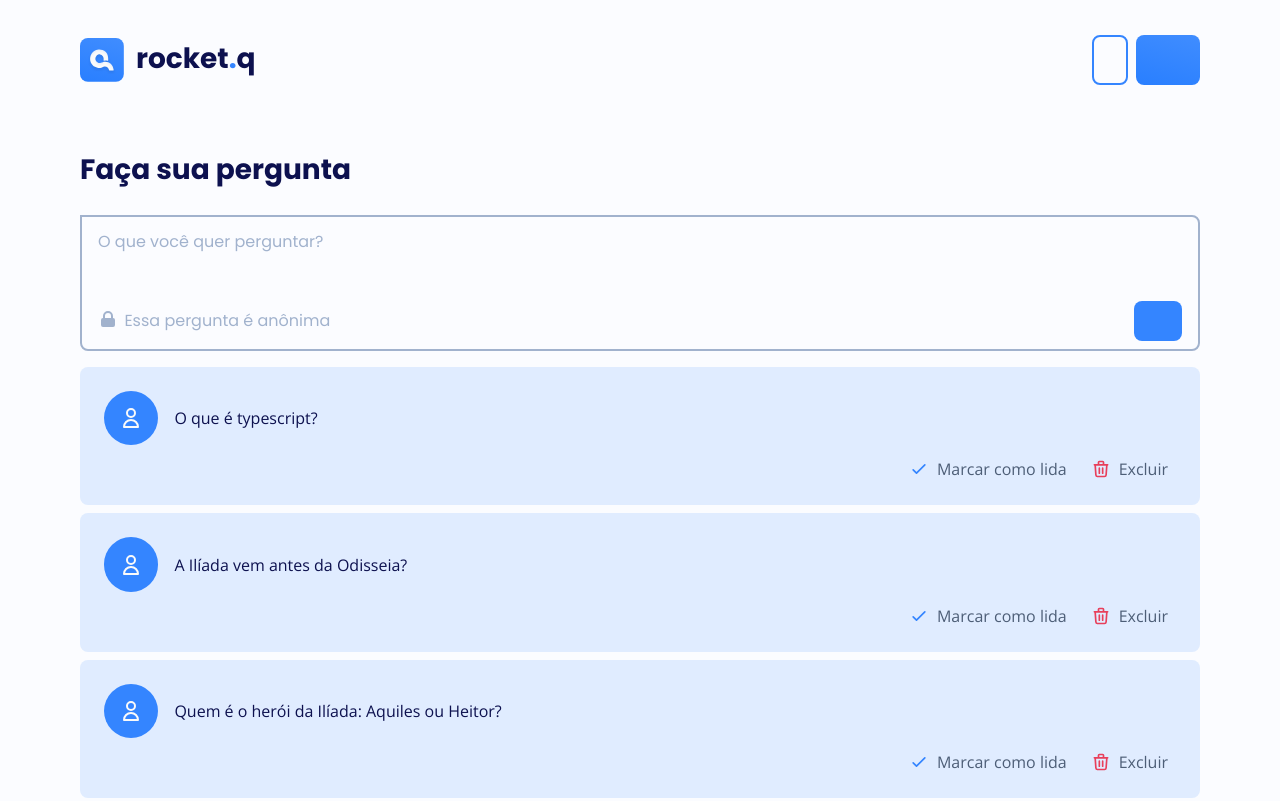
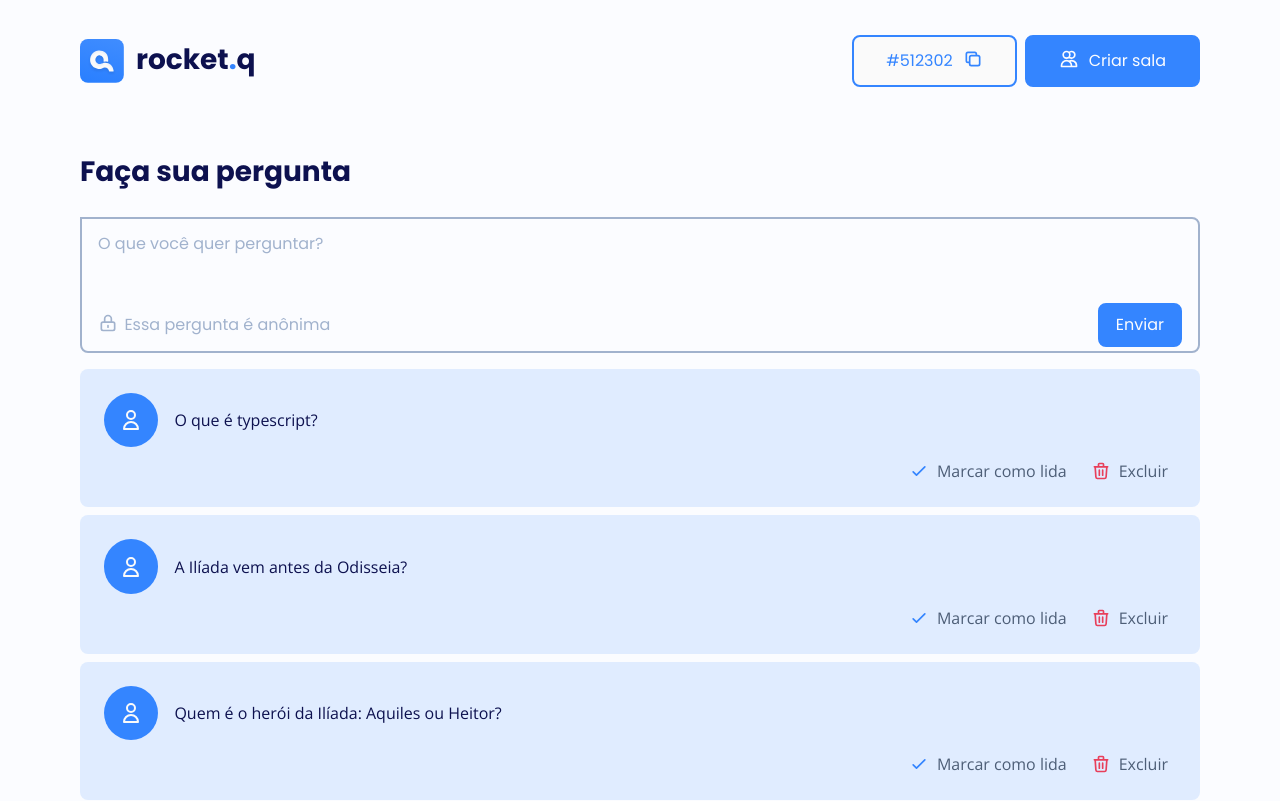
Before and after one commit to yammartins/rocket.q-clone, a React (Vite) app: page /message in a window 1280 px wide. Shown: the top 801 px of the page. Built offline with nearby package versions, Linux system fonts and the light colour scheme.

Commit message:
clean buttons

```diff
--- a/src/components/Button/index.tsx
+++ b/src/components/Button/index.tsx
@@ -1,22 +1,19 @@
 import { HTMLAttributes } from 'react';
 
-import { UsersIcon, DuplicateIcon } from '@heroicons/react/outline';
+import {
+  UsersIcon, UserIcon, DuplicateIcon, LockClosedIcon,
+} from '@heroicons/react/outline';
+import { LogoutIcon } from '@heroicons/react/solid';
 import classNames from 'classnames';
 
 interface ButtonProps extends HTMLAttributes<HTMLButtonElement> {
   full?: boolean,
   size?: 'sm' | 'md',
-  label: string,
-  iconLeft?: 'users' | 'duplicate',
-  iconRight?: 'users' | 'duplicate',
+  label: string | number,
+  iconLeft?: 'users' | 'user' | 'lock' | 'login',
+  iconRight?: 'duplicate',
   appearance?: 'outline' | 'solid';
   submit?: boolean,
-  enterchannel?: boolean;
-  maincreate?: boolean;
-  serverid?: number;
-  channelid?: boolean;
-  minicreate?: boolean;
-  form?: boolean;
 }
 
 const Button: React.FC<ButtonProps> = ({
@@ -26,13 +23,8 @@ const Button: React.FC<ButtonProps> = ({
   iconLeft,
   iconRight,
   appearance = 'solid',
-  enterchannel,
   submit,
-  maincreate,
-  channelid,
-  minicreate,
   className,
-  form,
   ...rest
 }) => {
   const styled = classNames(
@@ -43,16 +35,15 @@ const Button: React.FC<ButtonProps> = ({
     `is-${appearance}`,
     iconLeft && 'is-icon-left',
     iconRight && 'is-icon-right',
-    enterchannel && 'enterchannel',
-    maincreate && 'hp-createchannel',
-    channelid && 'channel-id',
-    minicreate && 'minicreate',
-    form && 'chat-submit',
   );
 
   const icons = {
     users: <UsersIcon />,
     duplicate: <DuplicateIcon />,
+    user: <UserIcon />,
+    lock: <LockClosedIcon />,
+    login: <LogoutIcon />,
+
   };
 
   return (
--- a/src/pages/Channel/index.tsx
+++ b/src/pages/Channel/index.tsx
@@ -1,6 +1,5 @@
 import { Link } from 'react-router-dom';
 
-import { UsersIcon, DuplicateIcon } from '@heroicons/react/outline';
 import { LockClosedIcon } from '@heroicons/react/solid';
 
 import Logo from '../../assets/Icon.svg';
@@ -19,16 +18,9 @@ const Channel: React.FC = () => (
         </h1>
       </div>
       <div className="channel-buttons flex gap-2">
-        <Button channelid>
-          #512302
-          <DuplicateIcon className="create w-5 h-5" />
-        </Button>
+        <Button label="#512302" iconRight="duplicate" appearance="outline" className="gap-[0.625rem]" />
         <Link to="/createsala">
-          <Button minicreate submit>
-            <UsersIcon className="create w-[1.1rem] h-[1.1rem]" />
-
-            Criar sala
-          </Button>
+          <Button label="Criar sala" submit iconLeft="users" className="gap-[0.625rem]" />
         </Link>
       </div>
     </header>
@@ -47,9 +39,7 @@ const Channel: React.FC = () => (
               <LockClosedIcon className="w-5 h-5" />
               Essa pergunta é anônima
             </span>
-            <Button form>
-              Enviar
-            </Button>
+            <Button size="sm" label="Enviar" />
           </div>
         </div>
       </div>
--- a/src/pages/ChannelMessage/index.tsx
+++ b/src/pages/ChannelMessage/index.tsx
@@ -1,13 +1,9 @@
 import { useState } from 'react';
 import { Link } from 'react-router-dom';
-import { useLocation } from 'react-router-dom';
 
-import { DuplicateIcon } from '@heroicons/react/outline';
-import { UsersIcon } from '@heroicons/react/outline';
-import { UserIcon } from '@heroicons/react/outline';
-import { CheckIcon } from '@heroicons/react/outline';
-import { TrashIcon } from '@heroicons/react/outline';
-import { LockClosedIcon } from '@heroicons/react/solid';
+import {
+  UserIcon, CheckIcon, TrashIcon, LockClosedIcon,
+} from '@heroicons/react/outline';
 
 import Logo from '../../assets/Icon.svg';
 import Button from '../../components/Button';
@@ -48,7 +44,6 @@ const chat = [
 
 const MessageChat: React.FC = () => {
   const [cruz, onCruz] = useState(false);
-  const { hash } = useLocation();
 
   return (
 
@@ -63,15 +58,9 @@ const MessageChat: React.FC = () => {
           </h1>
         </div>
         <div className="channel-buttons flex gap-2">
-          <Button channelid>
-            #512302
-            <DuplicateIcon className="create w-5 h-5" />
-          </Button>
+          <Button label="#512302" iconRight="duplicate" appearance="outline" className="gap-[0.625rem]" />
           <Link to="/createsala">
-            <Button minicreate submit>
-              <UsersIcon className="create w-[1.1rem] h-[1.1rem]" />
-              <span>Criar sala</span>
-            </Button>
+            <Button label="Criar sala" submit iconLeft="users" className="gap-[0.625rem]" />
           </Link>
         </div>
       </header>
@@ -85,9 +74,7 @@ const MessageChat: React.FC = () => {
                 <LockClosedIcon className="w-5 h-5" />
                 Essa pergunta é anônima
               </span>
-              <Button form>
-                Enviar
-              </Button>
+              <Button size="sm" label="Enviar" />
             </div>
           </div>
         </div>
--- a/src/pages/CreateSala/index.tsx
+++ b/src/pages/CreateSala/index.tsx
@@ -1,6 +1,4 @@
 import { useNavigate } from 'react-router-dom';
-
-import { UsersIcon } from '@heroicons/react/outline';
 
 import Logo from '../../assets/Icon.svg';
 import Saly from '../../assets/Saly-6.svg';
@@ -41,10 +39,7 @@ const CreateSala: React.FC = () => {
             className="h-12 w-[22.7rem] p-4 text-base bg-[#FBFCFF] mt-6 mb-5 rounded-lg border-2 border-greyblue"
             placeholder="Insira uma senha"
           />
-          <Button submit enterchannel>
-            <UsersIcon className="create w-5 h-5" />
-            Criar sala
-          </Button>
+          <Button submit iconLeft="users" label="Criar sala" className="flex gap-[0.625rem] justify-center w-full" />
         </form>
       </div>
     </main>
--- a/src/pages/HomePage/index.tsx
+++ b/src/pages/HomePage/index.tsx
@@ -40,16 +40,11 @@ const Homepage: React.FC = () => {
           >
             <input
               type="text"
-              className="channel h-12 w-[22.7rem] p-4 text-base bg-[#FBFCFF]"
+              className="channel h-12 w-full focus-visible:outline-none p-4 text-base bg-bground"
               placeholder="Código da sala"
             />
 
-            <Button submit enterchannel>
-              <LogoutIcon
-                className="login w-6 h-6"
-              />
-              Entrar na sala
-            </Button>
+            <Button submit className="flex gap-[0.625rem] justify-center w-full" iconLeft="login" label="Entrar na sala" />
           </form>
         </div>
         <div className="divider text-greyblue flex gap-[0.84rem]">
@@ -64,10 +59,7 @@ const Homepage: React.FC = () => {
             forma fácil
           </h1>
           <Link to="createsala">
-            <Button maincreate>
-              <UsersIcon className="create w-5 h-5 text-blue" />
-              Criar sala
-            </Button>
+            <Button iconLeft="users" label="Criar sala" appearance="outline" className="flex gap-[0.625rem] justify-center w-full" />
           </Link>
         </div>
       </div>
--- a/src/styles/components/button.scss
+++ b/src/styles/components/button.scss
@@ -1,37 +1,25 @@
 @layer components {
   .button {
-    @apply font-poppins;
+    @apply font-poppins rounded-lg flex;
+
+    svg {
+      @apply h-5 w-5;
+    }
 
     &.is-sm {
-
+     @apply px-4 py-2;
     }
 
     &.is-md {
-
+     @apply py-3 px-8;
     }
 
     &.is-solid {
-
+      @apply bg-blue border-blue text-bground border-2;
     }
 
     &.is-outline {
-
-    }
-
-    &.enterchannel {
-      @apply h-12 w-full justify-center bg-blue gap-3 px-4 rounded-lg items-center flex text-wtext text-base;
-    }
-    &.hp-createchannel {
-      @apply bg-[#FBFCFF] w-full justify-center text-base rounded-lg border-blue border-2 items-center flex h-12 gap-1 text-blue px-4;
-    }
-    &.channel-id {
-      @apply flex h-[3.125rem] bg-[#FBFCFF] text-blue border-blue border-2 border-solid gap-2 items-center rounded-lg text-base px-4 py-3;
-    }
-    &.minicreate {
-      @apply flex h-[3.125rem] text-wtext rounded-lg bg-main gap-2 items-center px-8 py-3;
-    }
-    &.chat-submit {
-      @apply flex h-10 items-center bg-blue rounded-lg px-6 py-2 text-wtext;
+      @apply border-blue border-2 bg-wtext text-blue;
     }
   }
 }
--- a/tailwind.config.js
+++ b/tailwind.config.js
@@ -17,7 +17,9 @@ module.exports = {
       liblue: '#E0ECFF',
       trash: '#E83F5B',
       icon: '#A5B0C1',
-      cancel: '#E5EAF1'
+      cancel: '#E5EAF1',
+      bground: '#FBFCFF'
+
     },
     backgroundImage: {
       main: 'linear-gradient(195.96deg, #5498FF -122.01%, #428EFF -8.36%, #297FFF 98.4%)',
```
Also changed, not shown: src/components/Logo/index.tsx (added).
